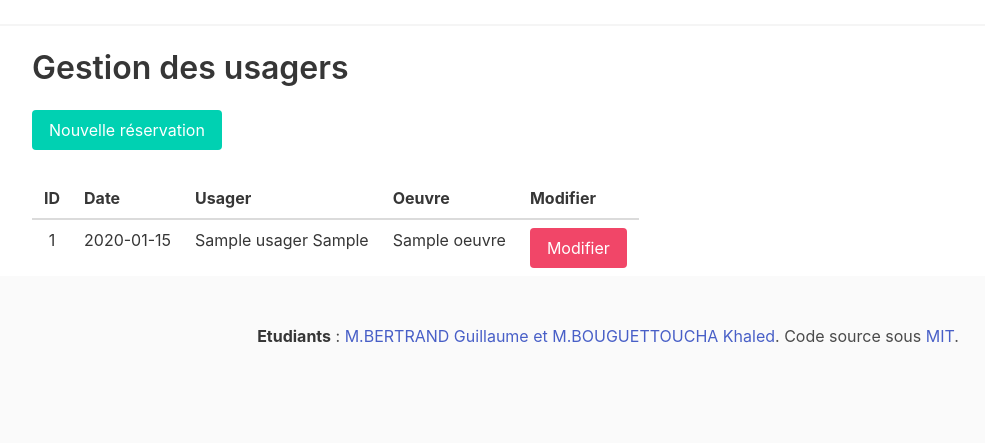
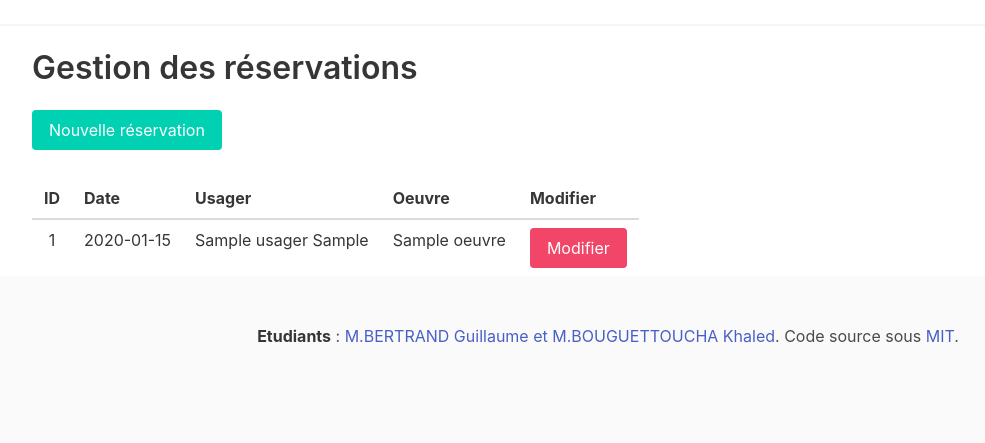
Before and after one commit to Khaloudinho/bibal-project, a Spring Boot app: page /reservations in a window 1280 px wide. Shown: the part 52-495 px from the top of the page, without its empty margins (32-1017 px from the left). Run offline with Spring Boot 4, Linux system fonts and the light colour scheme; tables that the repository leaves empty hold one stand-in row (values such as "Sample post"); some libraries are stand-ins or nearby versions.

Commit message:
fix:reservations:index name

```diff
--- a/src/main/resources/templates/reservations.html
+++ b/src/main/resources/templates/reservations.html
@@ -10,7 +10,7 @@
 <body>
 	<section layout:fragment="custom-content">
 		<div class="container">
-			    <p class="title">Gestion des usagers</p>
+			    <p class="title">Gestion des réservations</p>
 			<form th:action="@{/reservations/create}" method="get">
 				<div class="field" style="margin-bottom: 2.4%">
 					<div class="control">
```
